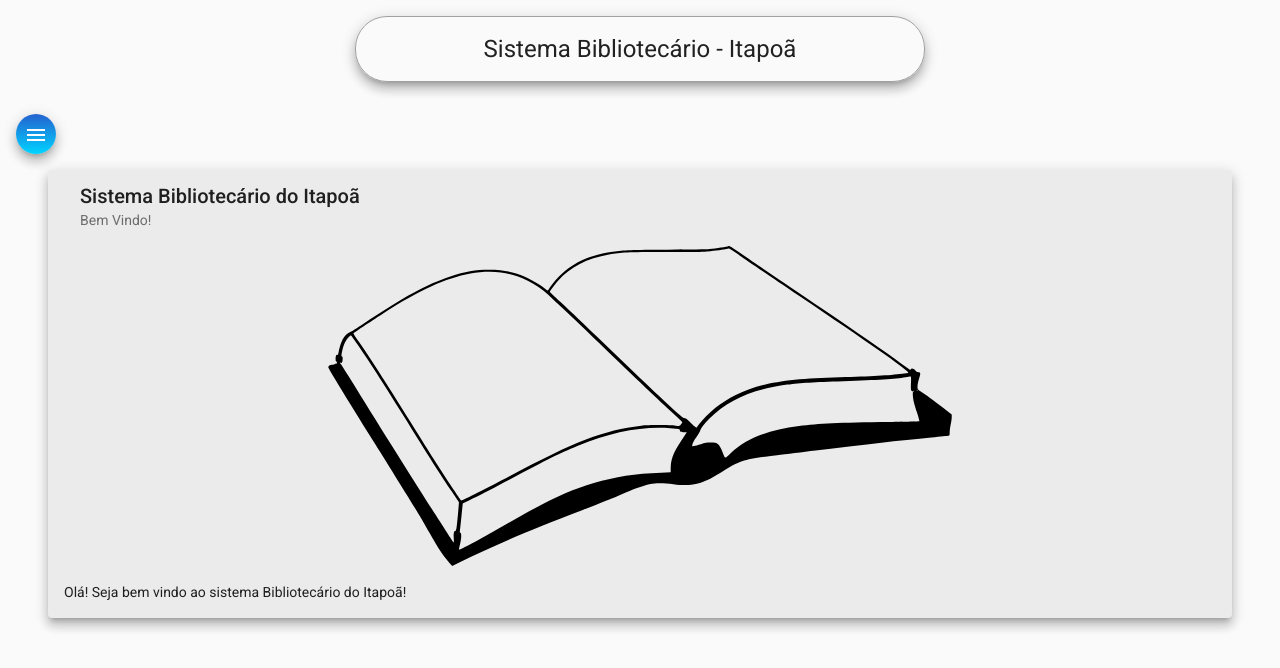
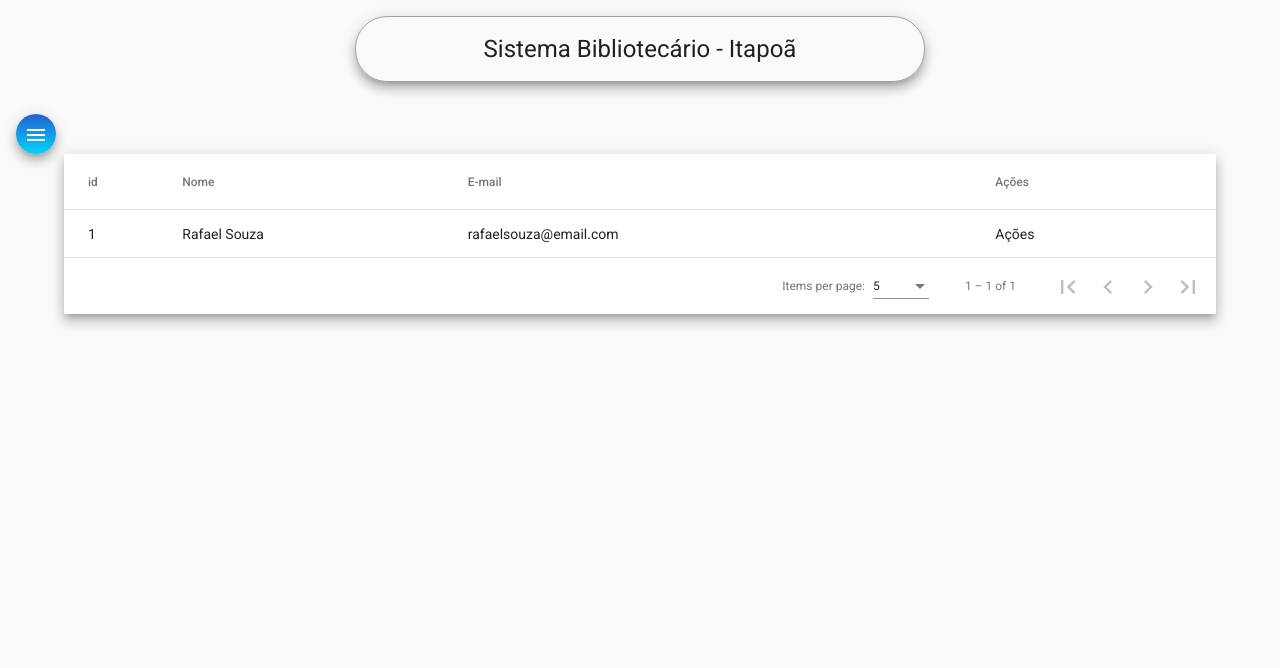
Before and after one commit to rafaelsouuza/sistemabibliotecario-front, an Angular app: page /usuarios in a window 1280 px wide. Before the commit this address led to /home. Shown: the top 668 px of the page. Built offline with nearby package versions, Linux system fonts and the light colour scheme.

Commit message:
HTML e CSS para USUARIO-LIST

```diff
--- a/src/app/app-routing.module.ts
+++ b/src/app/app-routing.module.ts
@@ -8,7 +8,7 @@
   {
     path: '', component: NavComponent, children: [
       { path: 'home', component: HomeComponent },
-      { path: 'usuarios', component: UsuarioListComponent}
+      { path: 'usuarios', component: UsuarioListComponent }
     ]
   }
 ];
--- a/src/app/components/nav/nav.component.ts
+++ b/src/app/components/nav/nav.component.ts
@@ -11,7 +11,7 @@
   constructor(private router: Router) { }
 
   ngOnInit(): void {
-    this.router.navigate(['home'])
+    this.router.navigate(['usuarios'])
   }
 
 }
--- a/src/app/components/usuario/usuario-list/usuario-list.component.css
+++ b/src/app/components/usuario/usuario-list/usuario-list.component.css
@@ -0,0 +1,8 @@
+.container {
+    width: 90%;
+    margin: auto;
+}
+
+table {
+    width: 100%;
+}
--- a/src/app/components/usuario/usuario-list/usuario-list.component.html
+++ b/src/app/components/usuario/usuario-list/usuario-list.component.html
@@ -1 +1,34 @@
-<p>usuario-list works!</p>
+<div class="container">
+    <div class="mat-elevation-z8">
+        <table mat-table [dataSource]="dataSource">
+
+          <ng-container matColumnDef="position">
+            <th mat-header-cell *matHeaderCellDef> id </th>
+            <td mat-cell *matCellDef="let element"> {{element.id}} </td>
+          </ng-container>
+
+          <ng-container matColumnDef="name">
+            <th mat-header-cell *matHeaderCellDef> Nome </th>
+            <td mat-cell *matCellDef="let element"> {{element.nome}} </td>
+          </ng-container>
+
+          <ng-container matColumnDef="weight">
+            <th mat-header-cell *matHeaderCellDef> E-mail </th>
+            <td mat-cell *matCellDef="let element"> {{element.email}} </td>
+          </ng-container>
+
+          <ng-container matColumnDef="symbol">
+            <th mat-header-cell *matHeaderCellDef> Ações </th>
+            <td mat-cell *matCellDef="let element"> Ações </td>
+          </ng-container>
+
+          <tr mat-header-row *matHeaderRowDef="displayedColumns"></tr>
+          <tr mat-row *matRowDef="let row; columns: displayedColumns;"></tr>
+        </table>
+
+        <mat-paginator [pageSizeOptions]="[5, 10, 20]"
+                       showFirstLastButtons
+                       aria-label="Select page of periodic elements">
+        </mat-paginator>
+      </div>
+</div>
--- a/src/app/components/usuario/usuario-list/usuario-list.component.ts
+++ b/src/app/components/usuario/usuario-list/usuario-list.component.ts
@@ -1,4 +1,7 @@
-import { Component, OnInit } from '@angular/core';
+import { Component, OnInit, ViewChild } from '@angular/core';
+import { MatPaginator } from '@angular/material/paginator';
+import { MatTableDataSource } from '@angular/material/table';
+import { Usuario } from 'src/app/models/usuario';
 
 @Component({
   selector: 'app-usuario-list',
@@ -7,9 +10,30 @@
 })
 export class UsuarioListComponent implements OnInit {
 
+  ELEMENT_DATA: Usuario[] = [
+    {
+      id: 1,
+      nome: 'Rafael Souza',
+      email: 'rafaelsouza@email.com',
+      senha: '1234',
+      perfis: ['0'],
+      dataCriacao: '15/08/2022'
+    }
+  ]
+
+  displayedColumns: string[] = ['position', 'name', 'weight', 'symbol'];
+  dataSource = new MatTableDataSource<Usuario>(this.ELEMENT_DATA);
+
   constructor() { }
 
   ngOnInit(): void {
   }
 
+
+  @ViewChild(MatPaginator) paginator: MatPaginator;
+
+  ngAfterViewInit() {
+    this.dataSource.paginator = this.paginator;
+  }
+
 }
--- /dev/null
+++ b/src/app/models/usuario.ts
@@ -0,0 +1,8 @@
+export interface Usuario {
+    id?: any;
+    nome: string;
+    email: string;
+    senha: string;
+    perfis: string[];
+    dataCriacao: any;
+}
```
